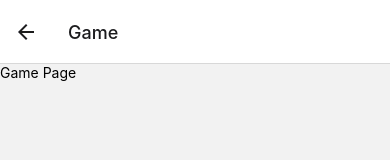
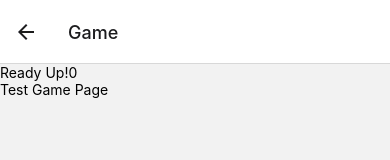
Before and after one commit to tonytyhuang/Sprintr, a React Native app in the folder FE/: screen /Game in a window 390 px wide. Shown: the top 160 px of the page. Built offline with nearby package versions, Linux system fonts and the light colour scheme.

Commit message:
added countdown

```diff
--- a/FE/App.js
+++ b/FE/App.js
@@ -18,6 +18,7 @@ export default function App() {
     <NavigationContainer>
       <Stack.Navigator>
         <Stack.Screen name="Sprintr" component={OnboardingScreen} />
+        <Stack.Screen name="Home" component={HomePage} />
         <Stack.Screen name="Login" component={LoginPage} />
         <Stack.Screen name="Signup" component={SignupPage} />
         <Stack.Screen name="Lobby" component={LobbyPage} />
--- /dev/null
+++ b/FE/components/Countdown.js
@@ -0,0 +1,41 @@
+import React, { useState } from "react";
+import { StyleSheet, Text, View, Button } from 'react-native';
+
+class CountDown extends React.Component{
+    constructor(props){
+        super(props);
+        this.state = {
+            count: 5,
+            message: 'Ready Up!'
+        }
+    }
+    componentDidMount(){
+        this.timer = setInterval(() => {
+            let {count, message } = this.state;
+            this.setState({
+                count: count - 1
+            })
+        }, 1000)
+    }
+    componentDidUpdate(prevProps, prevState, snapshot){
+        if(prevState.count !== this.state.count && this.state.count === 0){
+            clearInterval(this.timer)
+        }
+    }
+
+    render()
+        {
+            let {count, message} = this.state
+            return(
+                <Text>
+                    {message}
+                    {count}
+                </Text>
+
+
+            )
+        }
+
+}
+
+export default CountDown;
--- a/FE/screens/GameTest.js
+++ b/FE/screens/GameTest.js
@@ -1,12 +1,13 @@
 import { StatusBar } from 'expo-status-bar';
 import React from 'react';
 import { StyleSheet, Text, View, Button } from 'react-native';
+import CountDown from '../components/Countdown';
 
 function GameTestPage({navigation}){
     return(
         <View>
-
-            <Text>Game Page</Text>
+            <CountDown/>
+            <Text>Test Game Page</Text>
         </View>
     );
 }
--- a/FE/screens/Onboarding.js
+++ b/FE/screens/Onboarding.js
@@ -6,8 +6,8 @@ import Onboarding from "react-native-onboarding-swiper";
 export const OnboardingScreen = ({ navigation }) => {
   return (
     <Onboarding
-      onDone={() => navigation.replace("Login")}
-      onSkip={() => navigation.navigate("Login")}
+      onDone={() => navigation.replace("Home")}
+      onSkip={() => navigation.navigate("Home")}
       pages={[
         {
           backgroundColor: "#a6e4d0",
```
Also changed, not shown: 1 other file (tests, documents, lock files or other folders).
